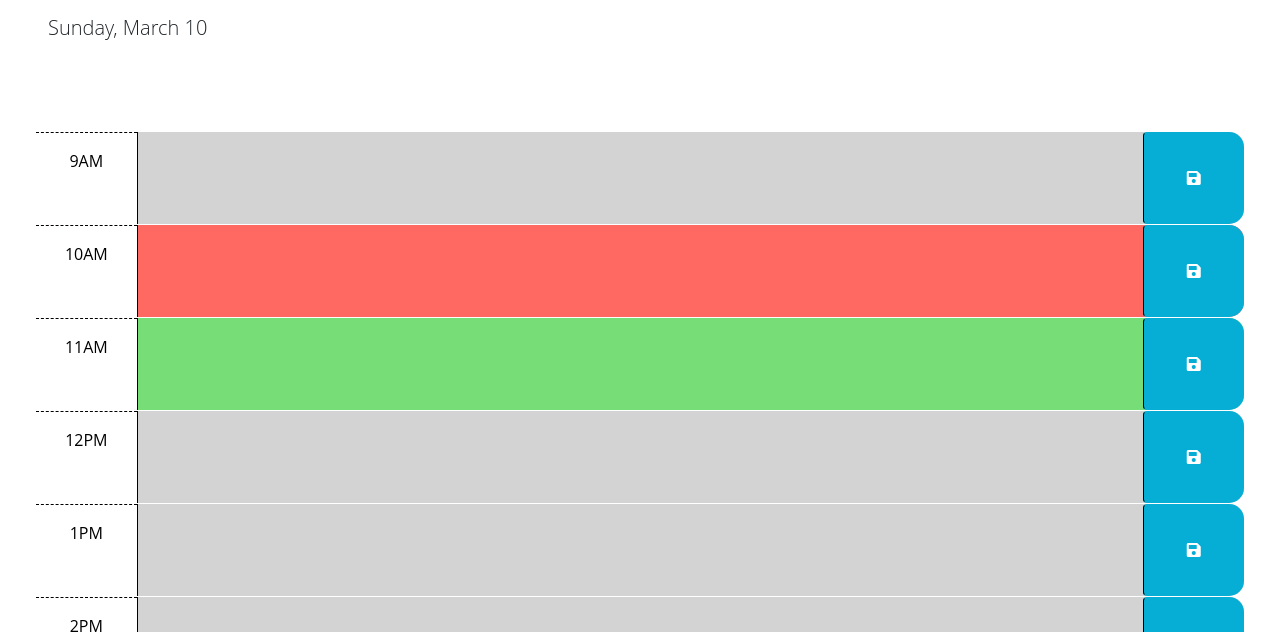
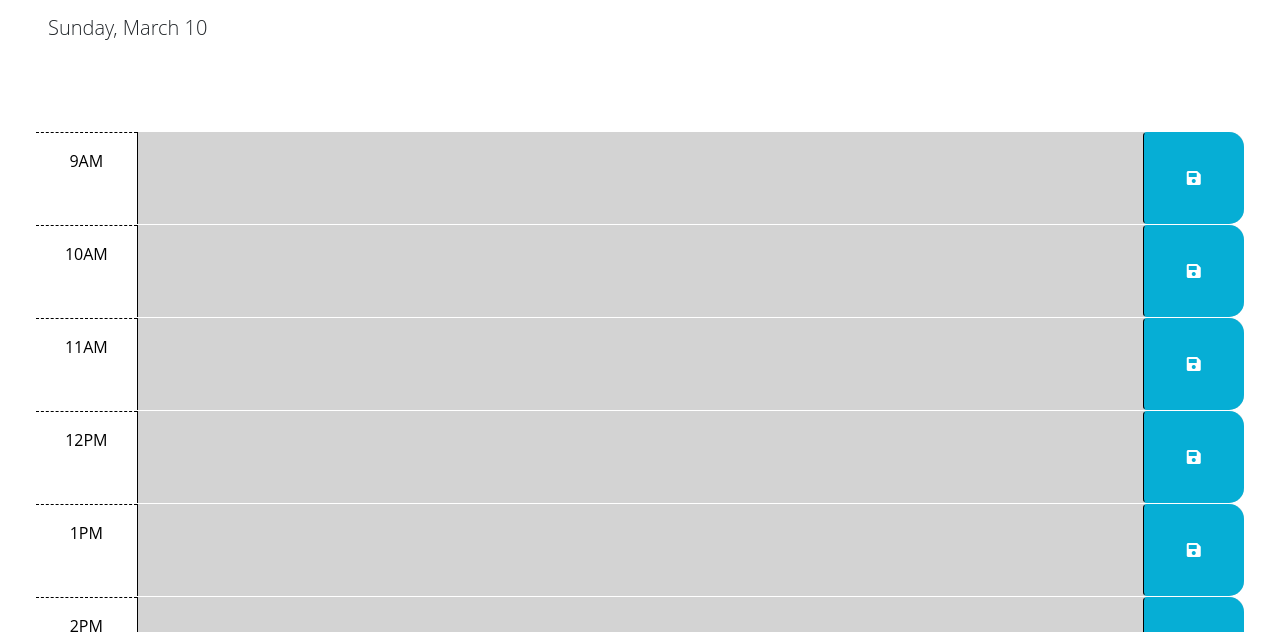
Before and after one commit to khionewi/scheduler, a plain HTML site: page index.html in a window 1280 px wide. Shown: the part 166-798 px from the top of the page. Drawn offline with nearby package versions, Linux system fonts and the light colour scheme.

Commit message:
fixed color-coding, updated readme, adjusted commenting

```diff
--- a/index.html
+++ b/index.html
@@ -4,6 +4,7 @@
     <meta charset="UTF-8" />
     <meta name="viewport" content="width=device-width, initial-scale=1.0" />
     <meta http-equiv="X-UA-Compatible" content="ie=edge" />
+     <!-- calling css/stylesheets-->
     <link
       href="https://cdn.jsdelivr.net/npm/bootstrap@5.1.3/dist/css/bootstrap.min.css"
       rel="stylesheet"
@@ -25,23 +26,16 @@
   </head>
 
   <body>
+     <!-- Header information-->
     <header class="p-5 mb-4">
       <h1 class="display-3">Work Day Scheduler</h1>
       <p class="lead">A simple calendar app for scheduling your work day</p>
       <p id="currentDay" class="lead"></p>
     </header>
     <div class="container-fluid px-5">
-      <!-- Use class for "past", "present", and "future" to apply styles to the
-        time-block divs accordingly. The javascript will need to do this by
-        adding/removing these classes on each div by comparing the hour in the
-        id to the current hour. The html provided below is meant to be an example
-        demonstrating how the css provided can be leveraged to create the
-        desired layout and colors. The html below should be removed or updated
-        in the finished product. Remember to delete this comment once the
-        code is implemented.
-        -->
 
-      <!-- Example of a past time block. The "past" class adds a gray background color. -->
+      <!-- hour blocks-->
+
       <div id="hour-9" class="row time-block past">
         <div class="col-2 col-md-1 hour text-center py-3">9AM</div>
         <textarea class="col-8 col-md-10 description" rows="3"> </textarea>
@@ -50,8 +44,8 @@
         </button>
       </div>
 
-      <!-- Example of a present time block. The "present" class adds a red background color. -->
-      <div id="hour-10" class="row time-block present">
+
+      <div id="hour-10" class="row time-block past">
         <div class="col-2 col-md-1 hour text-center py-3">10AM</div>
         <textarea class="col-8 col-md-10 description" rows="3"> </textarea>
         <button class="btn saveBtn col-2 col-md-1" aria-label="save">
@@ -59,15 +53,13 @@
         </button>
       </div>
 
-      <!-- Example of a future time block. The "future" class adds a green background color. -->
-      <div id="hour-11" class="row time-block future">
+      <div id="hour-11" class="row time-block past">
         <div class="col-2 col-md-1 hour text-center py-3">11AM</div>
         <textarea class="col-8 col-md-10 description" rows="3"> </textarea>
         <button class="btn saveBtn col-2 col-md-1" aria-label="save">
           <i class="fas fa-save" aria-hidden="true"></i>
         </button>
       </div>
-    <!--</div> -->
 
     <div id="hour-12" class="row time-block past">
       <div class="col-2 col-md-1 hour text-center py-3">12PM</div>
@@ -115,8 +107,10 @@
         <i class="fas fa-save" aria-hidden="true"></i>
       </button>
     </div>
+
   </div>
 
+ <!-- calling jquery and javascript-->
     <script src="https://cdnjs.cloudflare.com/ajax/libs/jquery/3.2.1/jquery.min.js"></script>
     <script src="https://cdn.jsdelivr.net/npm/dayjs@1.11.3/dayjs.min.js"
     integrity="sha256-iu/zLUB+QgISXBLCW/mcDi/rnf4m4uEDO0wauy76x7U="
--- a/script.js
+++ b/script.js
@@ -17,10 +17,6 @@ $(function () {
     // Save the user input in localStorage
     localStorage.setItem(blockId, userDescription);
   });
-  //HINT: What does `this` reference in the click listener
-  // function? How can DOM traversal be used to get the "hour-x" id of the
-  // time-block containing the button that was clicked? How might the id be
-  // useful when saving the description in local storage?
 
     //
   // TODO: Add code to apply the past, present, or future class to each time
```
Also changed, not shown: image-1.png (added), image.png (deleted), 1 other file.
